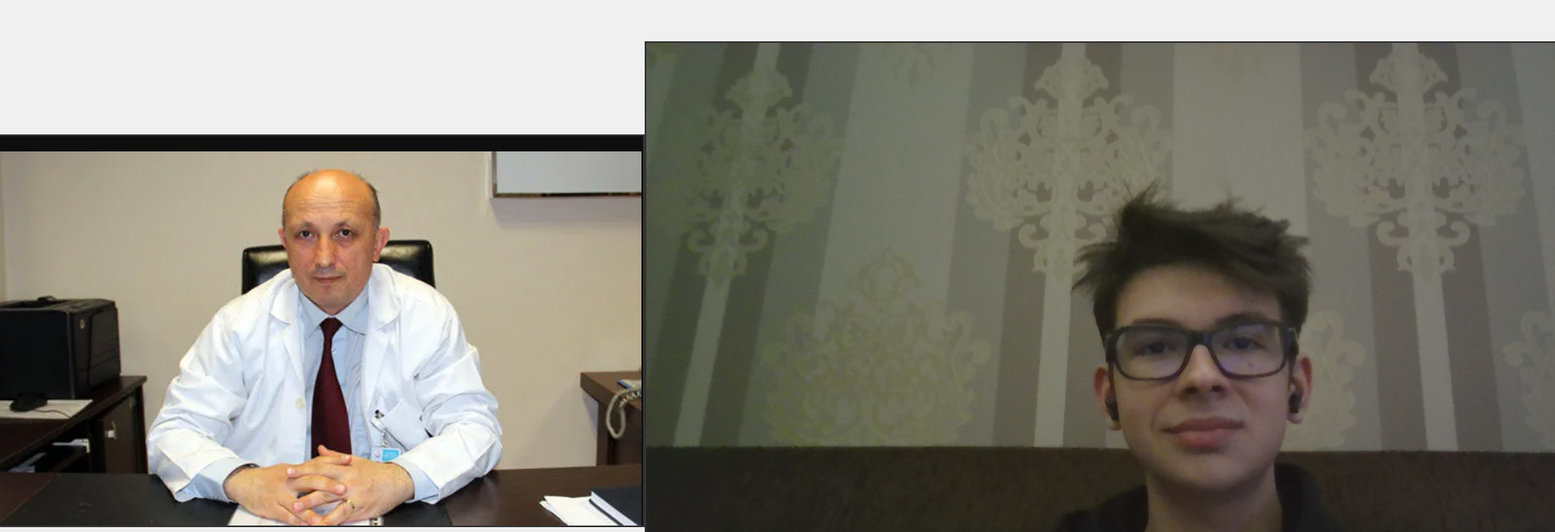
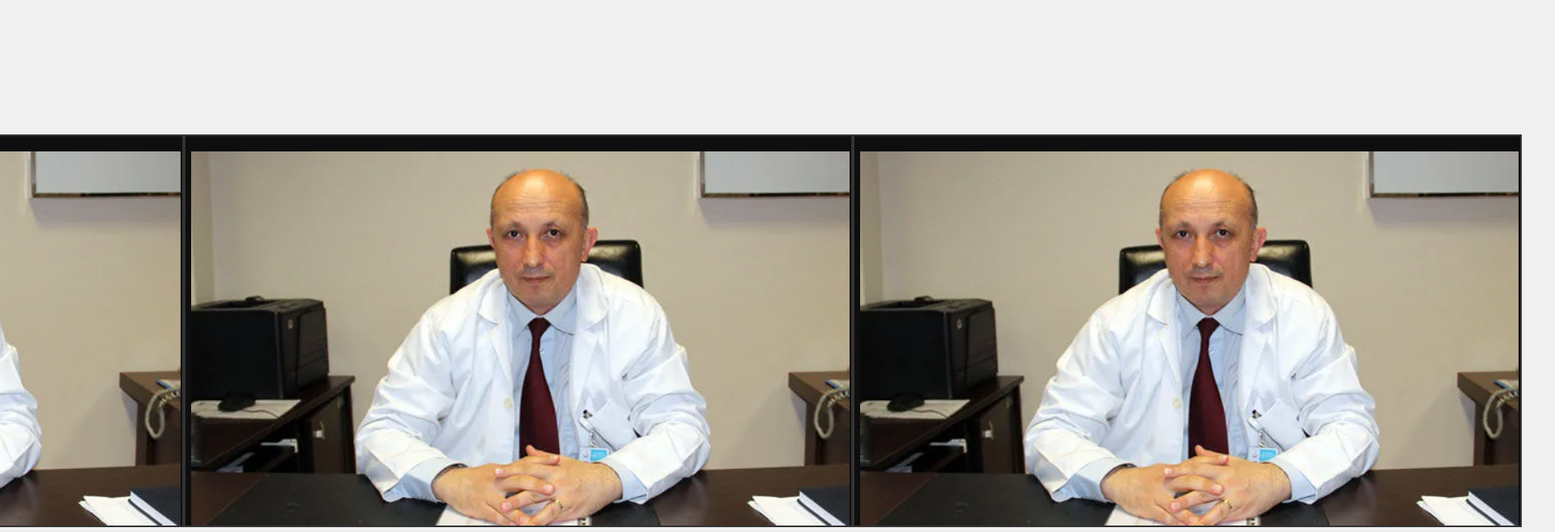
Before and after one commit to priz00/Fotodeneme, a plain HTML site: page index.html in a window 1280 px wide. Shown: the top 657 px of the page at 81% size, 1920 px wide, since content can reach past the window. Drawn offline with Linux system fonts and the light colour scheme.

Commit message:
Update index.html

```diff
--- a/index.html
+++ b/index.html
@@ -20,8 +20,8 @@
     </style>
 </head>
 <body>
-    <img src="15-yasindaki-yapay-zeka-muhendisi-adayi-egehan-gh.jpg" alt="Görsel Açıklaması">
     <img src="Ekran görüntüsü 2025-02-18 192256.png" alt="Görsel Açıklaması">
-    <img src="Egehanyüztanima.jpg" alt="Görsel Açıklaması">
+    <img src="Ekran görüntüsü 2025-02-18 192256.png" alt="Görsel Açıklaması">
+    <img src="Ekran görüntüsü 2025-02-18 192256.png" alt="Görsel Açıklaması">
 </body>
 </html>
```
